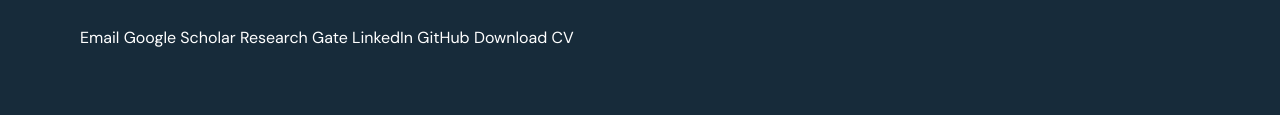
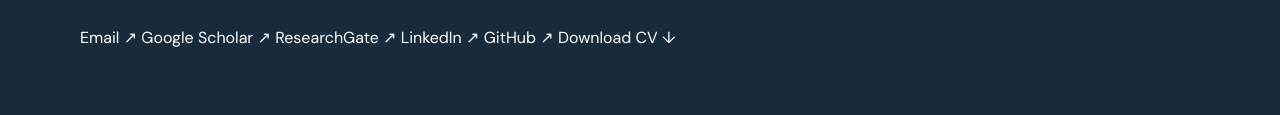
Before and after one commit to adityakott/adityakott.github.io, a plain HTML site: page index.html in a window 1280 px wide. Shown: the part 4628-4743 px from the top of the page. Drawn offline with Linux system fonts and the light colour scheme.

Commit message:
Update index.html

```diff
--- a/index.html
+++ b/index.html
@@ -505,13 +505,13 @@
           and academic opportunities.
         </p>
 
-        <div class="contact-links">
-  <a href="mailto:kottapalliaditya@gmail.cm">Email</a>
-  <a href="https://scholar.google.com/citations?user=KFVUqCgAAAAJ&hl=en" target="_blank">Google Scholar</a>
-  <a href="https://www.researchgate.net/profile/Aditya-Kottapalli?ev=hdr_xprf" target="_blank">Research Gate</a>
-  <a href="https://www.linkedin.com/in/aditya-kottapalli-054226159/" target="_blank">LinkedIn</a>
-  <a href="https://github.com/adityakott" target="_blank">GitHub</a>
-  <a href="assets/CV_new.pdf" target="_blank" rel="noopener">Download CV</a>
+     <div class="contact-links">
+  <a href="mailto:kottapalliaditya@gmail.com">Email <span>↗</span></a>
+  <a href="https://scholar.google.com/citations?user=KFVUqCgAAAAJ&hl=en" target="_blank" rel="noopener noreferrer">Google Scholar <span>↗</span></a>
+  <a href="https://www.researchgate.net/profile/Aditya-Kottapalli?ev=hdr_xprf" target="_blank" rel="noopener noreferrer">ResearchGate <span>↗</span></a>
+  <a href="https://www.linkedin.com/in/aditya-kottapalli-054226159/" target="_blank" rel="noopener noreferrer">LinkedIn <span>↗</span></a>
+  <a href="https://github.com/adityakott" target="_blank" rel="noopener noreferrer">GitHub <span>↗</span></a>
+  <a href="assets/CV_new.pdf" target="_blank" rel="noopener noreferrer">Download CV <span>↓</span></a>
 </div>
 
         </div>
```
